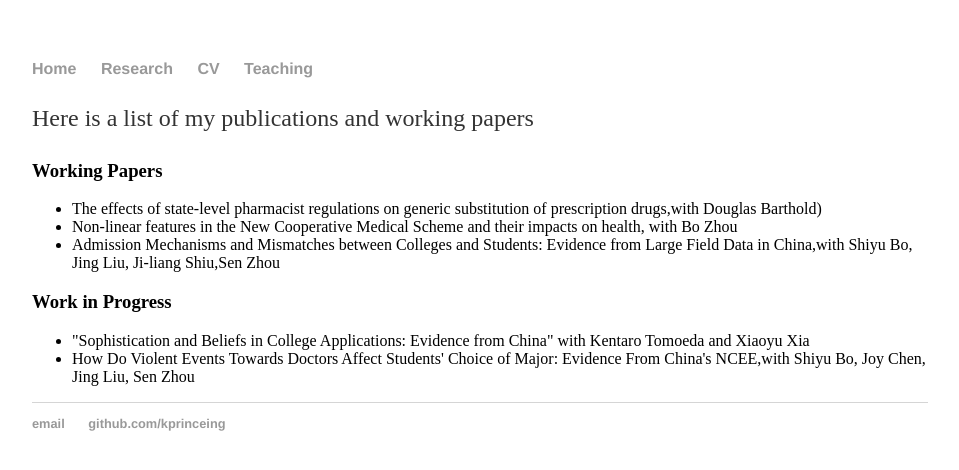
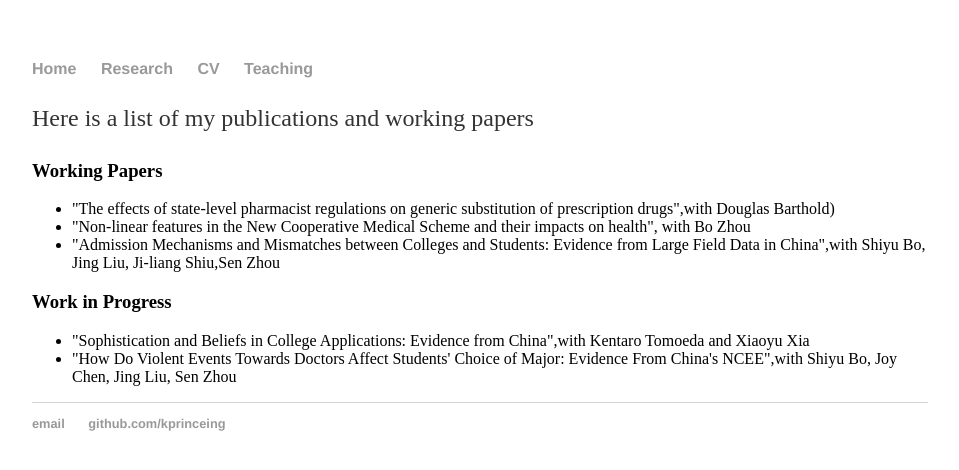
Before and after one commit to kprinceing/kprinceing.github.io, a Jekyll site: the page built from research.html, in a window 1280 px wide. Shown: the top 470 px of the page, without its empty margins (160-1119 px from the left). Built offline with Jekyll 4.4.1, drawn with Linux system fonts in a browser that asks for light colours.

```diff
--- a/research.html
+++ b/research.html
@@ -6,15 +6,15 @@ title:  research
 	<p>Here is a list of my publications and working papers</p>
 	<h3>Working Papers</h3>
 	<ul>
-		<li> The effects of state-level pharmacist regulations on generic substitution of prescription drugs,with Douglas Barthold) </li>
-                <li> Non-linear features in the New Cooperative Medical Scheme and their impacts on health, with Bo Zhou
-		<li> Admission Mechanisms and Mismatches between Colleges and Students: Evidence from Large Field Data in China,with Shiyu Bo, Jing Liu, Ji-liang Shiu,Sen Zhou
+		<li> "The effects of state-level pharmacist regulations on generic substitution of prescription drugs",with Douglas Barthold) </li>
+                <li> "Non-linear features in the New Cooperative Medical Scheme and their impacts on health", with Bo Zhou
+		<li> "Admission Mechanisms and Mismatches between Colleges and Students: Evidence from Large Field Data in China",with Shiyu Bo, Jing Liu, Ji-liang Shiu,Sen Zhou
 </ul>
 
 	<h3>Work in Progress</h3>
 	<ul>
-		<li> "Sophistication and Beliefs in College Applications: Evidence from China" with Kentaro Tomoeda and Xiaoyu Xia
-		<li> How Do Violent Events Towards Doctors Affect Students' Choice of Major: Evidence From China's NCEE,with Shiyu Bo, Joy Chen, Jing Liu, Sen Zhou </li>
+		<li> "Sophistication and Beliefs in College Applications: Evidence from China",with Kentaro Tomoeda and Xiaoyu Xia
+		<li> "How Do Violent Events Towards Doctors Affect Students' Choice of Major: Evidence From China's NCEE",with Shiyu Bo, Joy Chen, Jing Liu, Sen Zhou </li>
 
 </ul>
 
```
